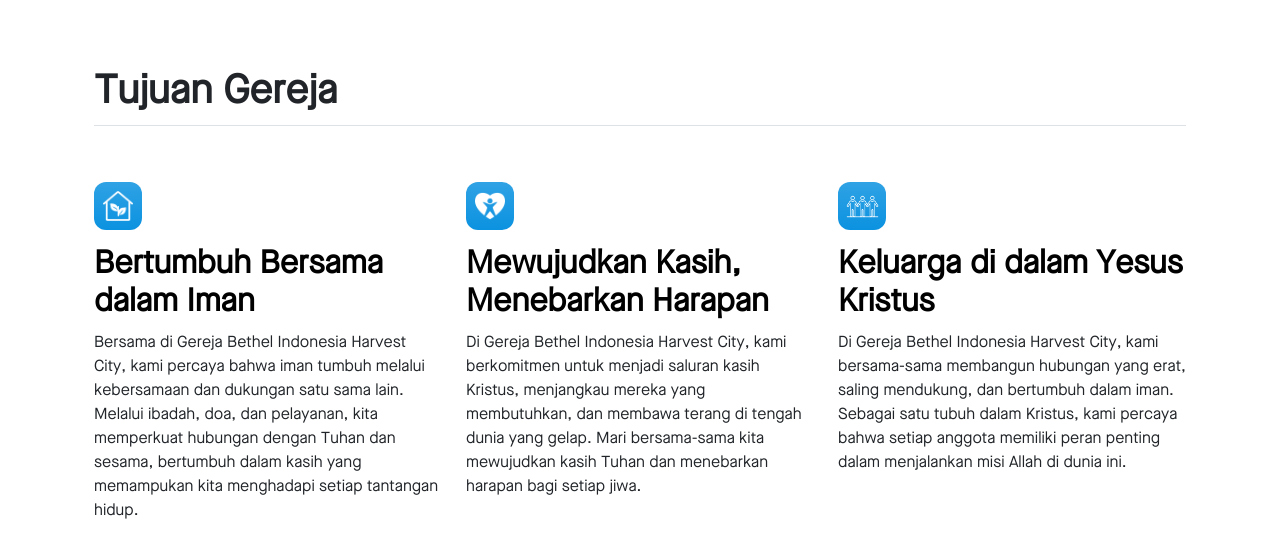
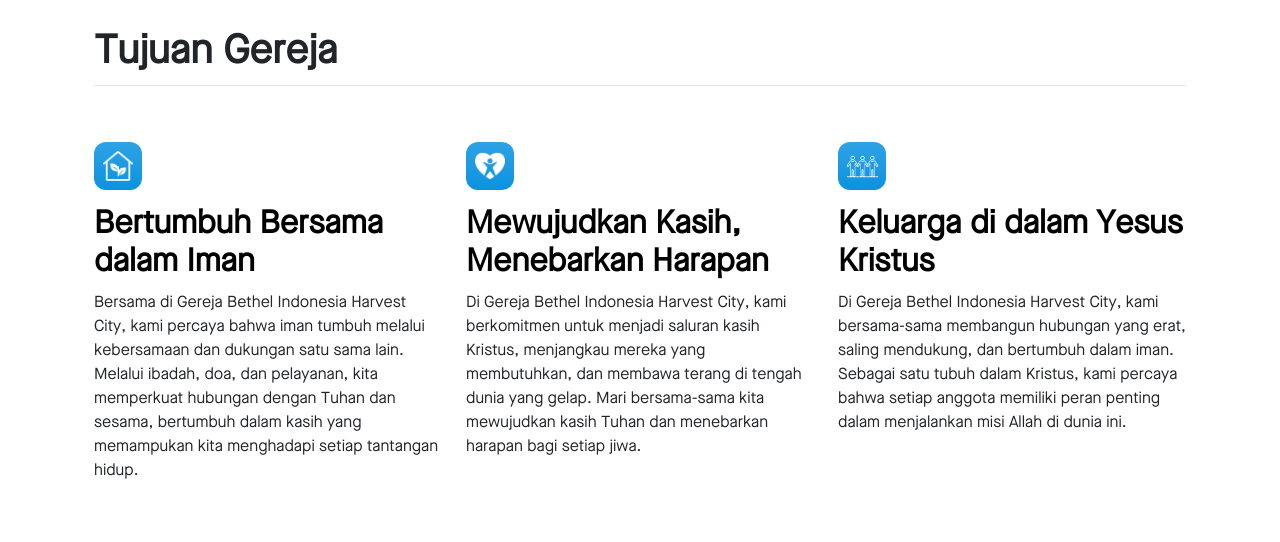
Before and after one commit to jereminathanael/GBI-Harvest-City-2, a website: page index.html in a window 1280 px wide. Shown: the part 303-845 px from the top of the page. Drawn offline with nearby package versions, Linux system fonts and the light colour scheme; a web font is replaced by a local one.

Commit message:
update padding features

```diff
--- a/index.html
+++ b/index.html
@@ -99,7 +99,7 @@
       <!-- end carousel -->
 
       <!-- start features -->
-      <div class="container px-4 py-5" id="featured-3">
+      <div class="container px-4 py-2" id="featured-3">
         <h1 class="pb-2 border-bottom font-maisonBook fw-bolder">Tujuan Gereja</h1>
         <div class="row g-4 py-5 row-cols-1 row-cols-lg-3">
           <div class="feature col">
```
